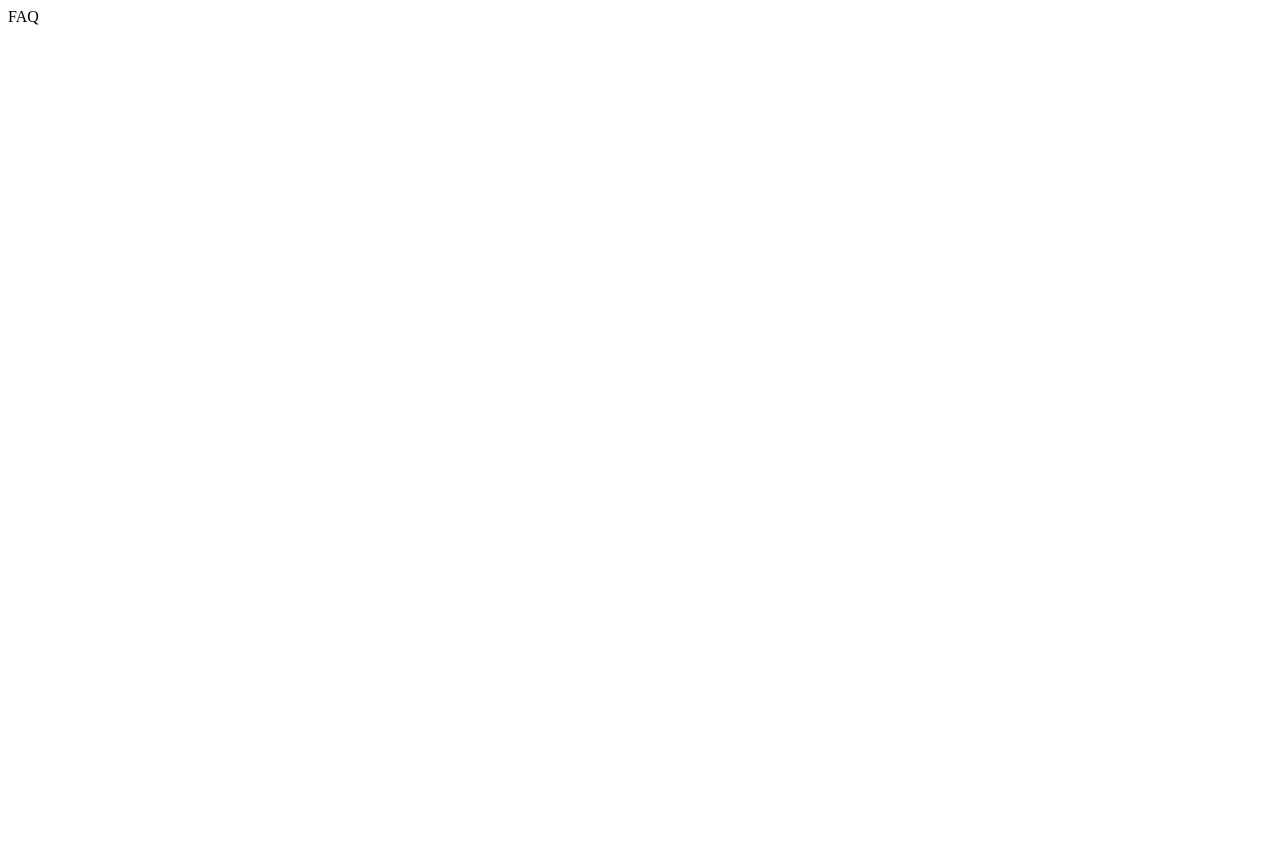
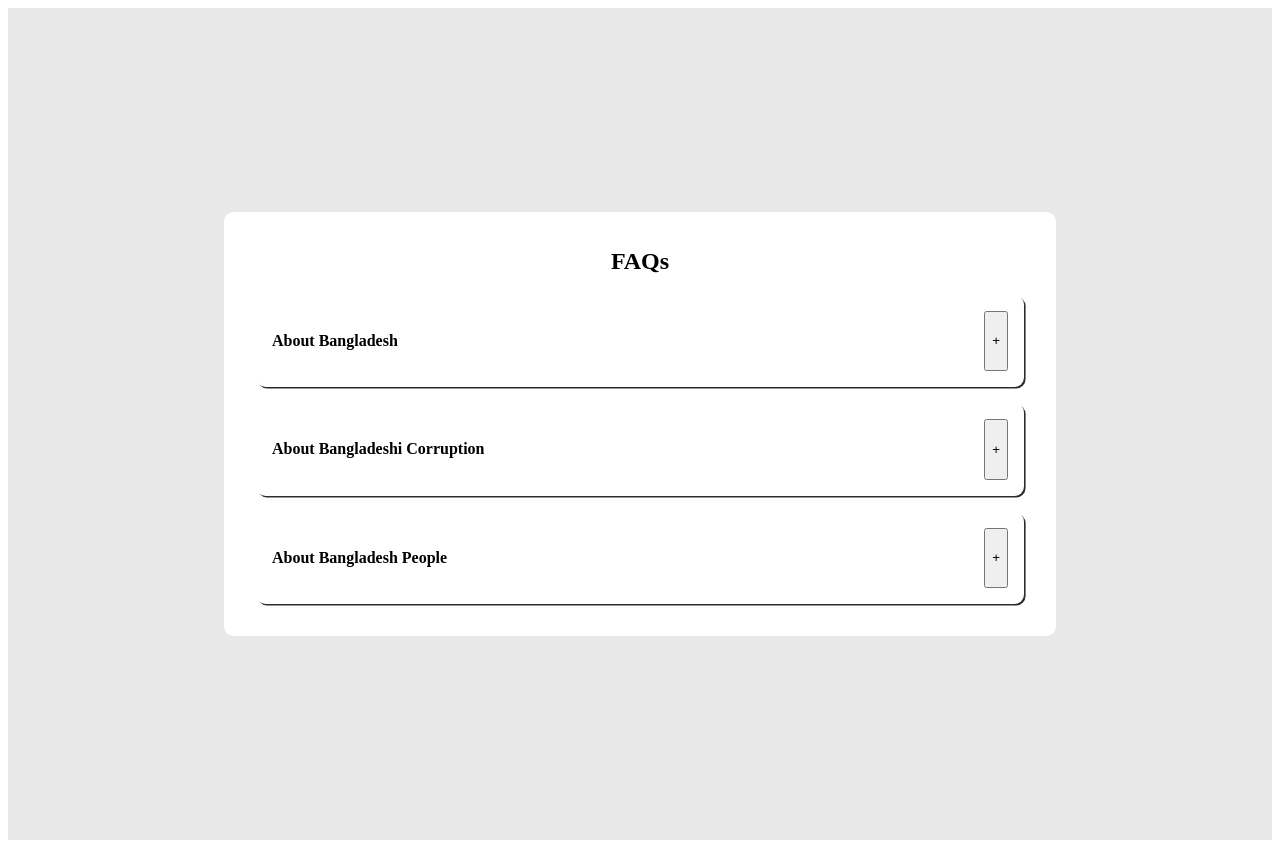
Before and after one commit to makbulhosen5000/react-toggle-app, a React (Create React App) app: page / in a window 1280 px wide. Before the commit the page ends 800 px from the top, so only its background shows below. Built offline with nearby package versions, Linux system fonts and the light colour scheme.

Commit message:
faq done

```diff
--- a/src/App.js
+++ b/src/App.js
@@ -1,9 +1,9 @@
 import React from 'react'
-import FAQ from './components/FAQ';
+import FAQS from './components/FAQS';
 function App() {
   return (
     <div>
-          <FAQ />
+          <FAQS />
     </div>
   );
 }
--- a/src/components/FAQ.js
+++ b/src/components/FAQ.js
@@ -1,9 +1,16 @@
 import React, { useState } from 'react'
-import {faqsData} from './data';
-function FAQ() {
-    const [faq,setFaq] = useState(faqsData);
+import style from './faq.module.css';
+
+function FAQ({id,title,desc}) {
+    const [toggle,setToggle] = useState(false);
   return (
-    <div>FAQ</div>
+    <article className={style.faq}>
+        <div>
+            <h4>{title}</h4>
+            <button onClick={()=>{setToggle(!toggle)}}>{toggle ? "-":"+"}</button>
+        </div>
+        {toggle && <p>{desc}</p>}
+    </article>
   )
 }
 
--- /dev/null
+++ b/src/components/FAQS.js
@@ -0,0 +1,21 @@
+import React, { useState } from "react";
+
+import style from "./faqs.module.css";
+import { faqsData } from "./data";
+import FAQ from "./FAQ";
+const FAQS = () => {
+  const [faqs, setFaqs] = useState(faqsData);
+
+  return (
+    <main className={style.container}>
+      <section className={style.faqs}>
+        <h1>FAQs</h1>
+        {faqs.map((faq) => (
+          <FAQ key={faq.id} {...faq} />
+        ))}
+      </section>
+    </main>
+  );
+};
+
+export default FAQS;
--- /dev/null
+++ b/src/components/faq.module.css
@@ -0,0 +1,12 @@
+.faq{
+    margin: 1rem;
+    background-color: white;
+    padding: 1rem;
+    border-radius: 0.6rem;
+    box-shadow: 0.1rem 0.1rem #2c2c2c;
+}
+
+.faq div {
+    display: flex;
+    justify-content: space-between;
+}
--- /dev/null
+++ b/src/components/faqs.module.css
@@ -0,0 +1,20 @@
+.container {
+    min-height: 100vh;
+    display: flex;
+    justify-content: center;
+    align-items: center;
+    background-color: rgb(233, 232, 232);
+    padding: 1rem;
+  }
+
+  .faqs {
+    width: 50rem;
+    max-width: 100%;
+    background-color: white;
+    border-radius: 0.6rem;
+    padding: 1rem;
+  }
+
+  h1 {
+    text-align: center;
+  }
```
